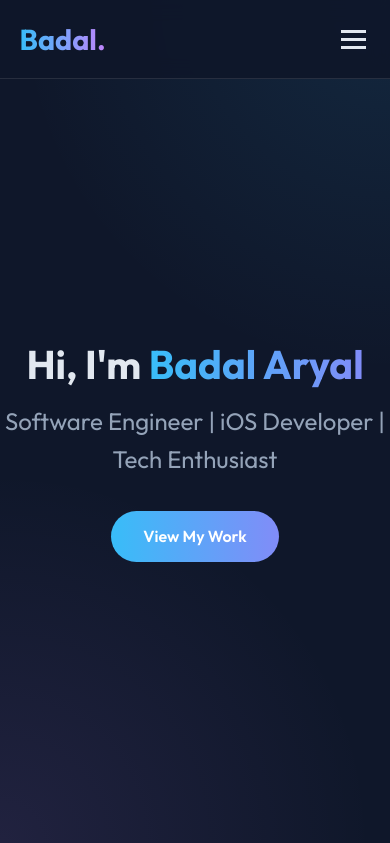
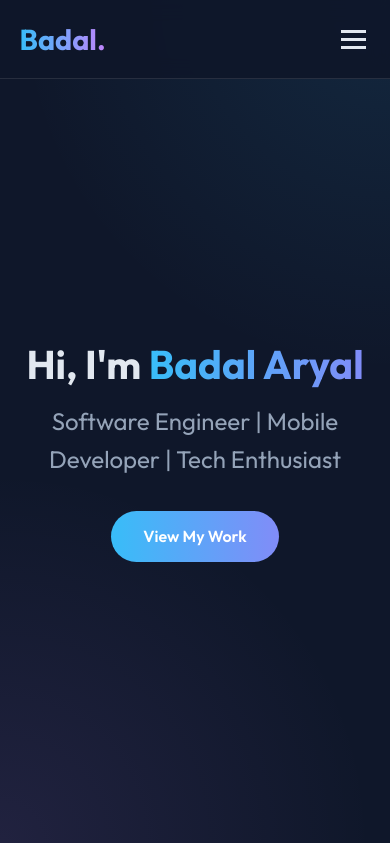
Before and after one commit to badalaryal11/personal-blog, a Django app: page / in a window 390 px wide; the page is wider, and only the part inside the window is pictured. Shown: the top 843 px of that part. Run offline with Django 4.2, Linux system fonts and the light colour scheme; data that the repository does not hold is empty.

Commit message:
Update hero subtitle to Mobile Developer

```diff
--- a/blog/templates/blog/home.html
+++ b/blog/templates/blog/home.html
@@ -4,7 +4,7 @@
 <section id="home" class="hero">
     <div class="hero-content">
         <h1>Hi, I'm <span class="highlight">Badal Aryal</span></h1>
-        <p class="subtitle">Software Engineer | iOS Developer | Tech Enthusiast</p>
+        <p class="subtitle">Software Engineer | Mobile Developer | Tech Enthusiast</p>
         <a href="#portfolio" class="btn btn-primary">View My Work</a>
     </div>
 </section>
```
